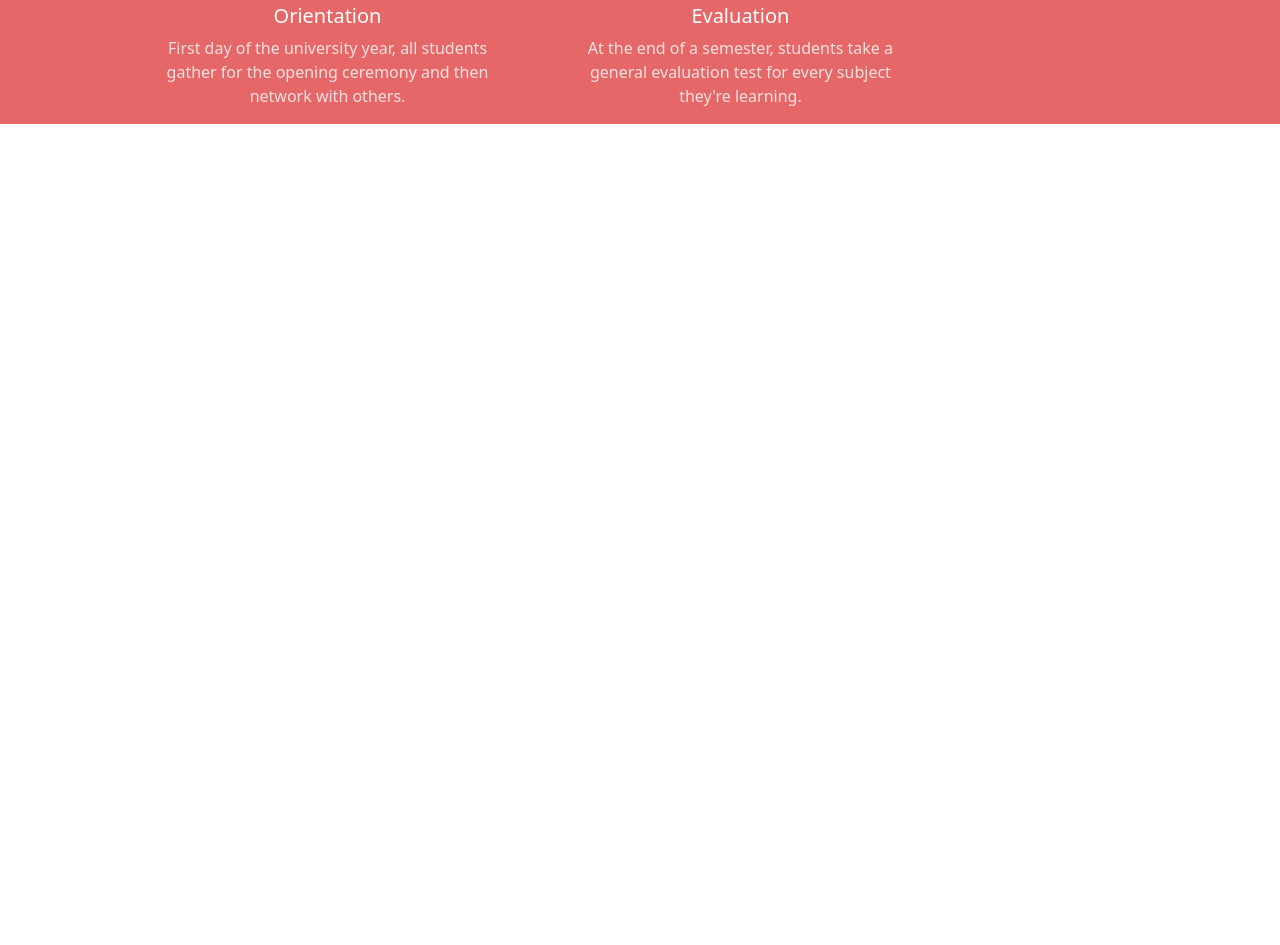
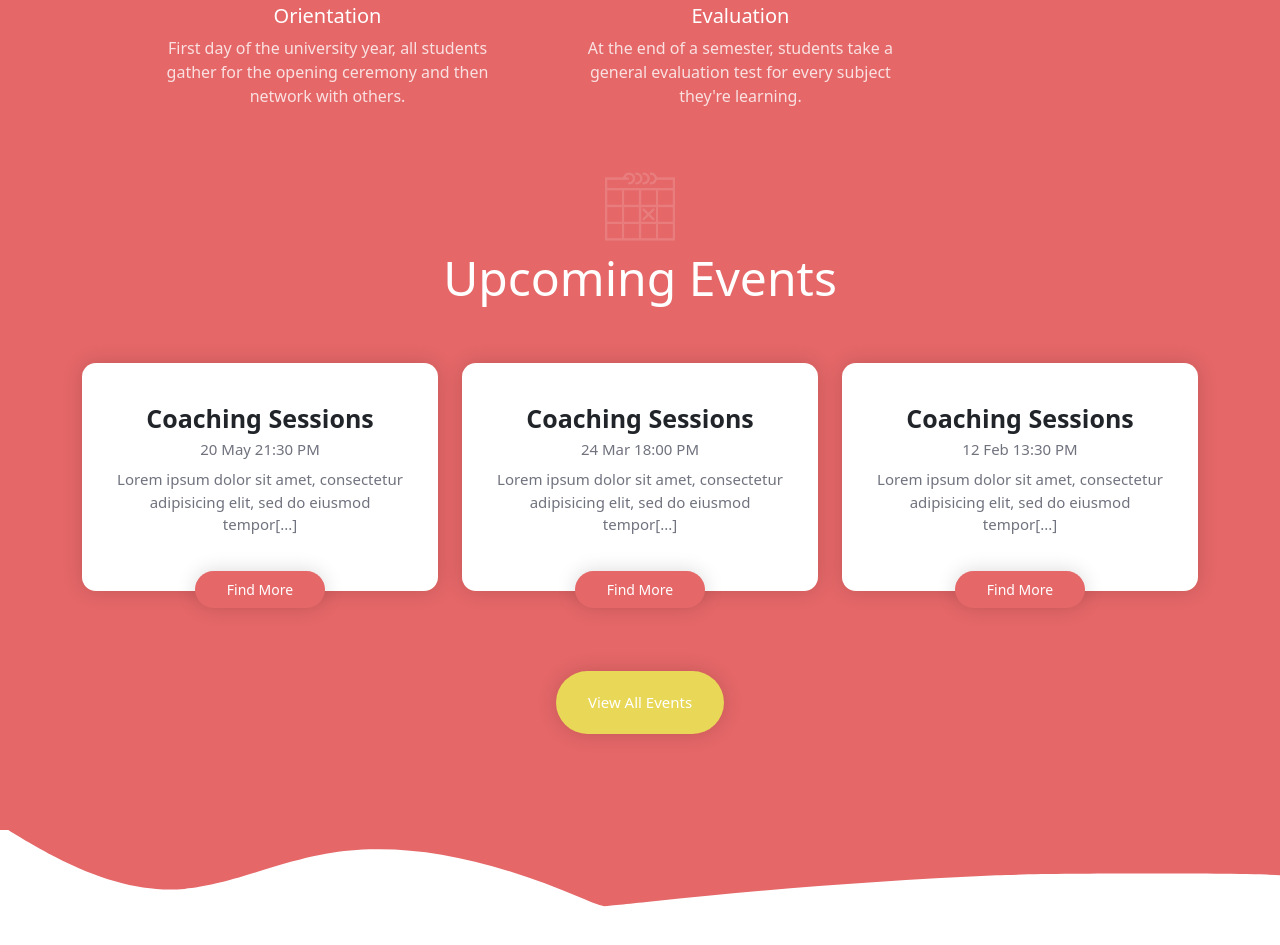
Before and after one commit to MartinelliFabio/proj-html-vuejs, a Vue app: page / in a window 1280 px wide. Shown: the part 3300-4245 px from the top of the page. Before the commit the page ends 3424 px from the top, so only its background shows below. Built offline with nearby package versions, Linux system fonts and the light colour scheme; the HTML template or start-up script is replaced by a standard one.

Commit message:
Made secon part of the SecondMainComponent

```diff
--- a/src/assets/style/partials/_variables.scss
+++ b/src/assets/style/partials/_variables.scss
@@ -15,3 +15,4 @@ $gray: #ececee;
 // Text colors
 $gray-text: #8b8b8a;
 $text-white: #ffffffcc;
+$gray-text2: #70727e;
--- a/src/components/SecondMainComponent.vue
+++ b/src/components/SecondMainComponent.vue
@@ -1,11 +1,11 @@
 <template>
     <div class="svg">
-    <img src="../../public/svg/svg-0.svg">
+        <img src="../../public/svg/svg-0.svg">
     </div>
     <div class="bg-red">
         <div class="container">
             <div class="d-flex align-items-center flex-column">
-                <img src="../../public/img/Clock-and-Bell.png" class="clock-bell">
+                <img src="../../public/img/Clock-and-Bell.png" class="logo">
                 <h2 class="display-5 text-white mt-2">University Year</h2>
                 <div class="d-flex mt-5 text-center">
                     <div class="demo w30">
@@ -18,7 +18,7 @@
                     </div>
                 </div>
                 <div class="">
-                    <img src="../../public/img/Timeline-Item.png" alt="">
+                    <img src="../../public/img/Timeline-Item.png">
                 </div>
                 <div class="d-flex mt-4 text-center">
                     <div class="orientation w30">
@@ -31,10 +31,43 @@
                     </div>
                 </div>
             </div>
-            <div>
-
+            <div class="d-flex align-items-center flex-column mt-5 pb-5">
+                <img src="../../public/img/upcoming-events-calendar-icon.png" class="logo">
+                <h2 class="display-5 text-white mt-2">Upcoming Events</h2>
+                <div class="row text-center coaching-sessions mt-5">
+                    <div class="box col-4">
+                        <div class="description">
+                            <h5>Coaching Sessions</h5>
+                            <p class="date"><i class="fa fa-calendar"></i> 20 May 21:30 PM</p>
+                            <p class="mt-2 event">Lorem ipsum dolor sit amet, consectetur adipisicing elit, sed do eiusmod tempor[...]</p>
+                            <a href=""><span><i class="fa fa-plus"></i> Find More</span></a>
+                        </div>
+                    </div>
+                    <div class="box col-4">
+                        <div class="description">
+                            <h5>Coaching Sessions</h5>
+                            <p class="date"><i class="fa fa-calendar"></i> 24 Mar 18:00 PM</p>
+                            <p class="mt-2 event">Lorem ipsum dolor sit amet, consectetur adipisicing elit, sed do eiusmod tempor[...]</p>
+                            <a href=""><span><i class="fa fa-plus"></i> Find More</span></a>
+                        </div>
+                    </div>
+                    <div class="box col-4">
+                        <div class="description">
+                            <h5>Coaching Sessions</h5>
+                            <p class="date"><i class="fa fa-calendar"></i> 12 Feb 13:30 PM</p>
+                            <p class="mt-2 event">Lorem ipsum dolor sit amet, consectetur adipisicing elit, sed do eiusmod tempor[...]</p>
+                            <a href=""><span><i class="fa fa-plus"></i> Find More</span></a>
+                        </div>
+                    </div>
+                </div>
+                <div class="box-button mb-5">
+                    <a href=""><span class="button btn-event">View All Events</span></a>
+                </div>
             </div>
         </div>
+    </div>
+    <div class="svg-2">
+        <img src="../../public/svg/svg-1.svg">
     </div>
 </template>
 
@@ -51,17 +84,54 @@ p {
     color: $text-white;
 }
 
+a {
+    text-decoration: none;
+}
+
+.box-button {
+    margin-top: 80px;
+    .button {
+        display: inline-block;
+        padding: 0.1rem 2rem;
+        border-radius: 50px;
+        line-height: 60px;
+        text-align: center;
+        font-size: 15px;
+    }
+
+    .btn-event {
+        background-color: $yellow;
+        color: $white;
+        box-shadow: 0px 0px 20px rgb(0 0 0 / 15%);
+    }
+
+    .btn-event:hover {
+        background-color: $pink;
+        transition: 0.3s ease-in;
+    }
+
+    .btn-event:not(:hover) {
+        transition: 0.3s ease-out;
+    }
+}
+
 .svg {
     position: relative;
     overflow: hidden;
     bottom: -1px;
 }
 
+.svg-2 {
+    position: relative;
+    overflow: hidden;
+    top: -1px;
+}
+
 .bg-red {
     background-color: $pink;
 }
 
-.clock-bell {
+.logo {
     width: 70px;
 }
 
@@ -88,4 +158,49 @@ p {
     position: relative;
     left: 14%;
 }
+
+.coaching-sessions {
+
+    .description {
+        padding: 15px 30px;
+        background-color: $white;
+        border-radius: 14px;
+        position: relative;
+        box-shadow: 0px 0px 20px rgb(0 0 0 / 15%);
+
+        a {
+            position: absolute;
+            left: 0;
+            right: 0;
+            padding: 8px 16px;
+            background-color: $pink;
+            max-width: 130px;
+            margin: -5px auto;
+            border-radius: 20px;
+            color: $white;
+            font-size: 14px;
+            box-shadow: 0px 0px 20px rgb(0 0 0 / 15%);
+        }
+    }
+
+    h5 {
+        font-size: 25px;
+        font-weight: bold;
+        margin: 25px 0 5px;
+    }
+
+    p {
+        margin: 0;
+        color: $gray-text2;
+        font-size: 15px;
+    }
+
+    .event{
+        margin-bottom: 40px;
+    }
+
+    .date {
+        font-size: 15px;
+    }
+}
 </style>
```
